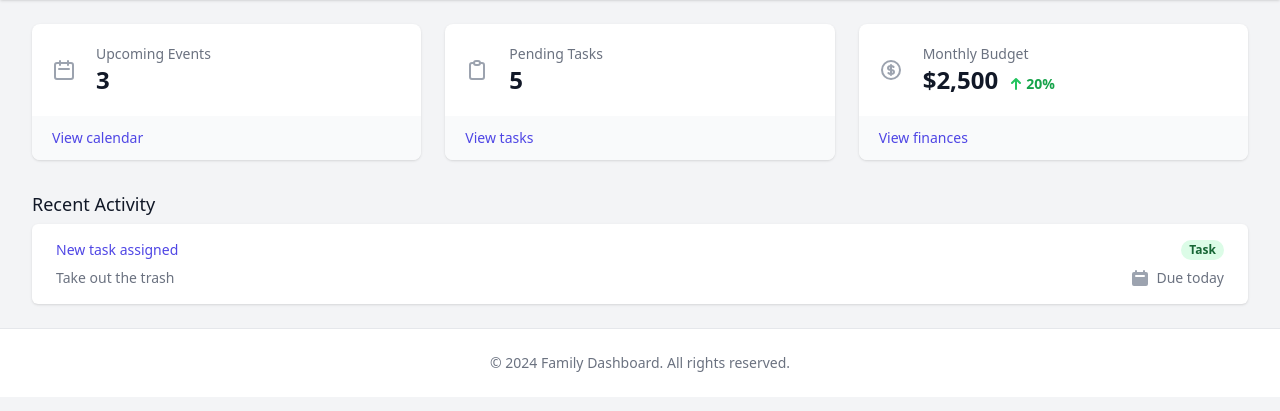
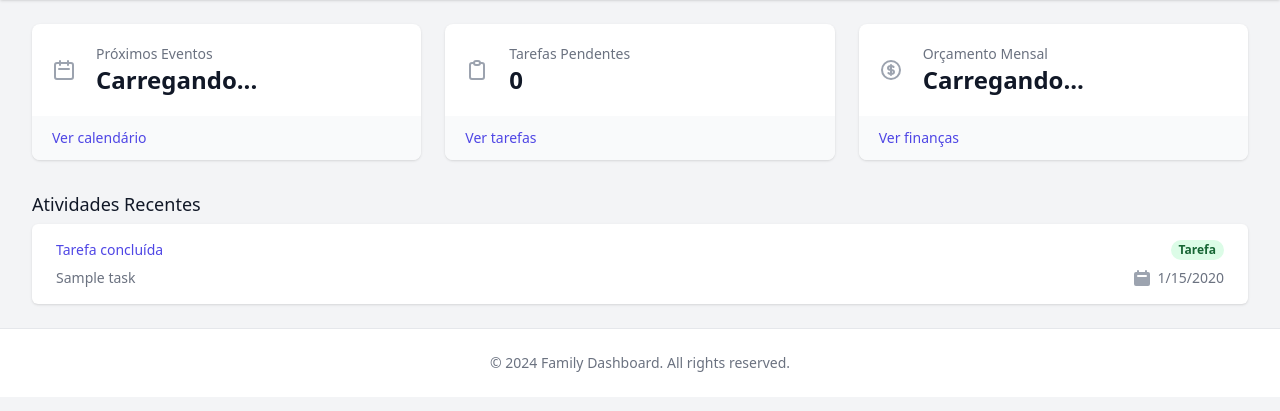
Before and after one commit to igorhaf/framily, a FastAPI app: page / in a window 1280 px wide. Shown: the part 64-475 px from the top of the page. Run offline with FastAPI, Linux system fonts and the light colour scheme; tables that the repository leaves empty hold one stand-in row (values such as "Sample post"); some libraries are stand-ins or nearby versions.

Commit message:
contatoo de tarefas funcionando

```diff
--- a/templates/index.html
+++ b/templates/index.html
@@ -16,11 +16,11 @@
                 <div class="ml-5 w-0 flex-1">
                     <dl>
                         <dt class="text-sm font-medium text-gray-500 truncate">
-                            Upcoming Events
+                            Próximos Eventos
                         </dt>
                         <dd class="flex items-baseline">
-                            <div class="text-2xl font-semibold text-gray-900">
-                                3
+                            <div class="text-2xl font-semibold text-gray-900" id="eventCount">
+                                Carregando...
                             </div>
                         </dd>
                     </dl>
@@ -30,7 +30,7 @@
         <div class="bg-gray-50 px-5 py-3">
             <div class="text-sm">
                 <a href="/calendar" class="font-medium text-indigo-600 hover:text-indigo-500">
-                    View calendar
+                    Ver calendário
                 </a>
             </div>
         </div>
@@ -48,11 +48,11 @@
                 <div class="ml-5 w-0 flex-1">
                     <dl>
                         <dt class="text-sm font-medium text-gray-500 truncate">
-                            Pending Tasks
+                            Tarefas Pendentes
                         </dt>
                         <dd class="flex items-baseline">
-                            <div class="text-2xl font-semibold text-gray-900">
-                                5
+                            <div class="text-2xl font-semibold text-gray-900" id="pendingTasksCount">
+                                Carregando...
                             </div>
                         </dd>
                     </dl>
@@ -62,7 +62,7 @@
         <div class="bg-gray-50 px-5 py-3">
             <div class="text-sm">
                 <a href="/tasks" class="font-medium text-indigo-600 hover:text-indigo-500">
-                    View tasks
+                    Ver tarefas
                 </a>
             </div>
         </div>
@@ -80,20 +80,11 @@
                 <div class="ml-5 w-0 flex-1">
                     <dl>
                         <dt class="text-sm font-medium text-gray-500 truncate">
-                            Monthly Budget
+                            Orçamento Mensal
                         </dt>
                         <dd class="flex items-baseline">
-                            <div class="text-2xl font-semibold text-gray-900">
-                                $2,500
-                            </div>
-                            <div class="ml-2 flex items-baseline text-sm font-semibold text-green-600">
-                                <svg class="self-center flex-shrink-0 h-5 w-5 text-green-500" fill="currentColor" viewBox="0 0 20 20" aria-hidden="true">
-                                    <path fill-rule="evenodd" d="M5.293 9.707a1 1 0 010-1.414l4-4a1 1 0 011.414 0l4 4a1 1 0 01-1.414 1.414L11 7.414V15a1 1 0 11-2 0V7.414L6.707 9.707a1 1 0 01-1.414 0z" clip-rule="evenodd" />
-                                </svg>
-                                <span class="sr-only">
-                                    Increased by
-                                </span>
-                                20%
+                            <div class="text-2xl font-semibold text-gray-900" id="monthlyBudget">
+                                Carregando...
                             </div>
                         </dd>
                     </dl>
@@ -103,7 +94,7 @@
         <div class="bg-gray-50 px-5 py-3">
             <div class="text-sm">
                 <a href="/finances" class="font-medium text-indigo-600 hover:text-indigo-500">
-                    View finances
+                    Ver finanças
                 </a>
             </div>
         </div>
@@ -112,26 +103,53 @@
 
 <!-- Recent Activity -->
 <div class="mt-8">
-    <h2 class="text-lg leading-6 font-medium text-gray-900">Recent Activity</h2>
+    <h2 class="text-lg leading-6 font-medium text-gray-900">Atividades Recentes</h2>
     <div class="mt-2 bg-white shadow overflow-hidden sm:rounded-md">
-        <ul role="list" class="divide-y divide-gray-200">
+        <ul role="list" class="divide-y divide-gray-200" id="recentActivity">
+            <li class="py-4 text-center text-gray-500">Carregando atividades...</li>
+        </ul>
+    </div>
+</div>
+
+<script>
+    // Função para carregar as tarefas
+    async function loadTasks() {
+        try {
+            const response = await fetch('/api/v1/tasks/');
+            if (!response.ok) {
+                throw new Error(`Erro HTTP! status: ${response.status}`);
+            }
+            const tasks = await response.json();
+
+            // Atualiza o contador de tarefas pendentes
+            const pendingTasks = tasks.filter(task => !task.completed);
+            document.getElementById('pendingTasksCount').textContent = pendingTasks.length;
+
+            // Atualiza a lista de atividades recentes
+            const recentActivityList = document.getElementById('recentActivity');
+            if (tasks.length === 0) {
+                recentActivityList.innerHTML = '<li class="py-4 text-center text-gray-500">Nenhuma atividade recente</li>';
+                return;
+            }
+
+            recentActivityList.innerHTML = tasks.slice(0, 5).map(task => `
                 <li>
-                <a href="#" class="block hover:bg-gray-50">
+                    <a href="/tasks" class="block hover:bg-gray-50">
                         <div class="px-4 py-4 sm:px-6">
                             <div class="flex items-center justify-between">
                                 <p class="text-sm font-medium text-indigo-600 truncate">
-                                New task assigned
+                                    ${task.completed ? 'Tarefa concluída' : 'Nova tarefa'}
                                 </p>
                                 <div class="ml-2 flex-shrink-0 flex">
-                                <p class="px-2 inline-flex text-xs leading-5 font-semibold rounded-full bg-green-100 text-green-800">
-                                    Task
+                                    <p class="px-2 inline-flex text-xs leading-5 font-semibold rounded-full ${task.completed ? 'bg-green-100 text-green-800' : 'bg-yellow-100 text-yellow-800'}">
+                                        Tarefa
                                     </p>
                                 </div>
                             </div>
                             <div class="mt-2 sm:flex sm:justify-between">
                                 <div class="sm:flex">
                                     <p class="flex items-center text-sm text-gray-500">
-                                    Take out the trash
+                                        ${task.title}
                                     </p>
                                 </div>
                                 <div class="mt-2 flex items-center text-sm text-gray-500 sm:mt-0">
@@ -139,14 +157,26 @@
                                         <path fill-rule="evenodd" d="M6 2a1 1 0 00-1 1v1H4a2 2 0 00-2 2v10a2 2 0 002 2h12a2 2 0 002-2V6a2 2 0 00-2-2h-1V3a1 1 0 10-2 0v1H7V3a1 1 0 00-1-1zm0 5a1 1 0 000 2h8a1 1 0 100-2H6z" clip-rule="evenodd" />
                                     </svg>
                                     <p>
-                                    Due today
+                                        ${task.due_date ? new Date(task.due_date).toLocaleDateString() : 'Sem data de vencimento'}
                                     </p>
                                 </div>
                             </div>
                         </div>
                     </a>
                 </li>
-        </ul>
-    </div>
-</div>
+            `).join('');
+        } catch (error) {
+            console.error('Erro ao carregar tarefas:', error);
+            document.getElementById('pendingTasksCount').textContent = 'Erro';
+            document.getElementById('recentActivity').innerHTML = `
+                <li class="py-4 text-center text-red-500">
+                    Erro ao carregar atividades: ${error.message}
+                </li>
+            `;
+        }
+    }
+
+    // Carrega os dados quando a página carregar
+    document.addEventListener('DOMContentLoaded', loadTasks);
+</script>
 {% endblock %}
```
Also changed, not shown: templates/tasks.html (+16 -16 lines). Lines whose indentation alone changed are shown as unchanged.
